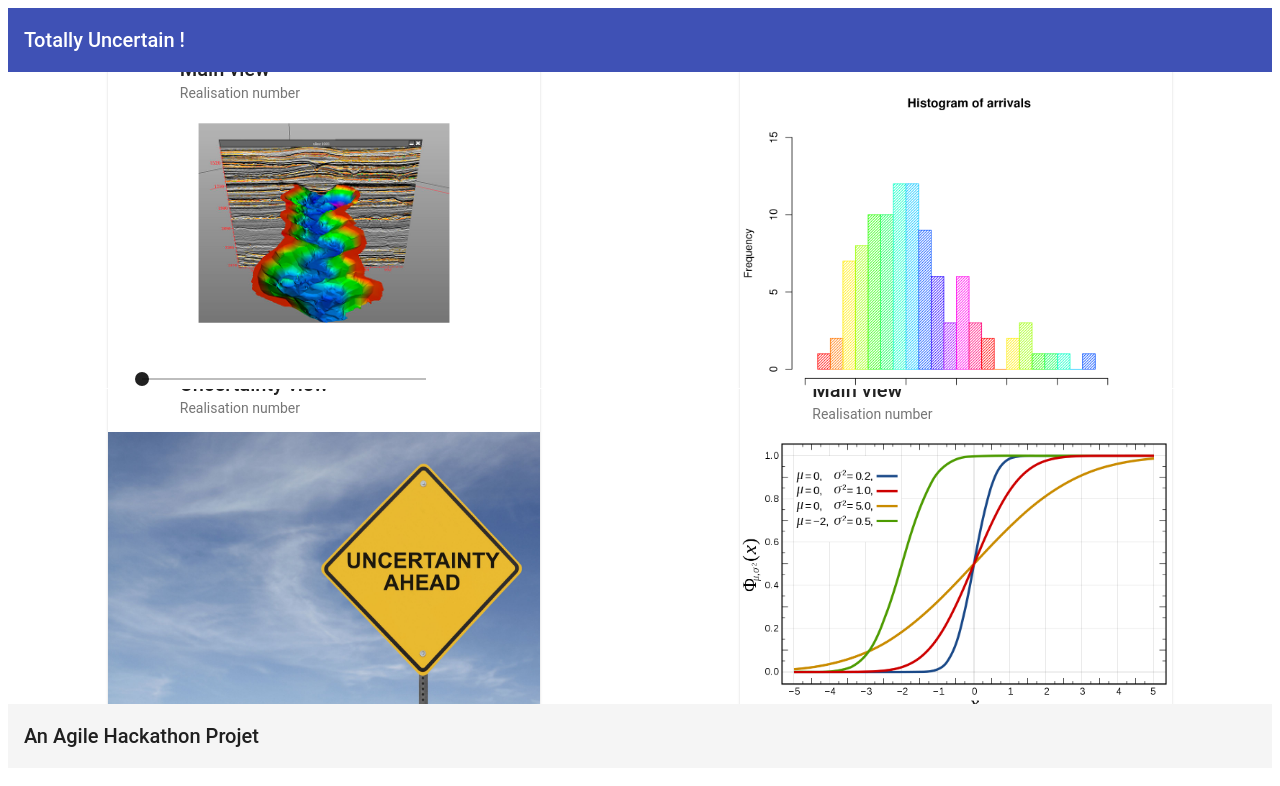
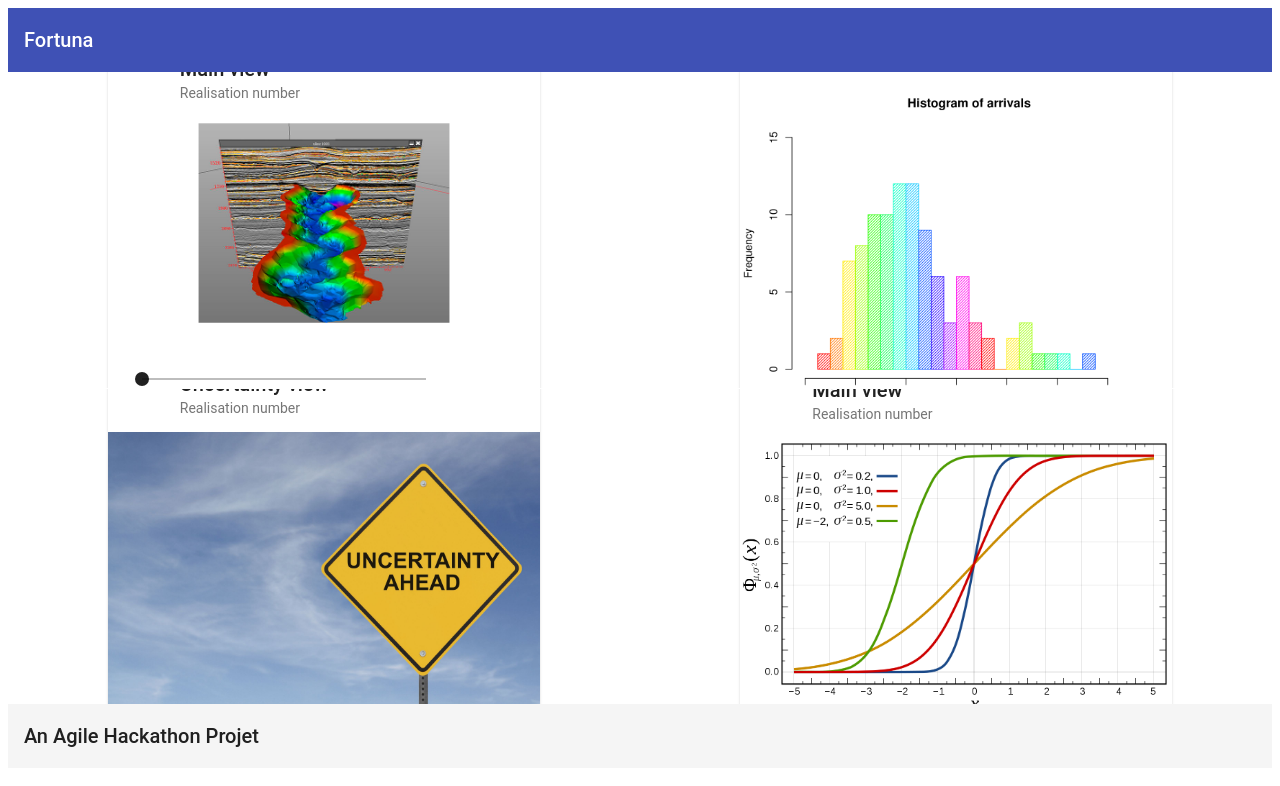
Before and after one commit to Zabamund/HackCPH18, an Angular app in the folder hack18grv/grv-app/: page / in a window 1280 px wide. Shown: the top 786 px of the page. Built offline with nearby package versions, Linux system fonts and the light colour scheme.

Commit message:
change team name

```diff
--- a/hack18grv/grv-app/src/app/header/header.component.html
+++ b/hack18grv/grv-app/src/app/header/header.component.html
@@ -1,5 +1,5 @@
 <mat-toolbar color="primary">
   <mat-toolbar-row>
-    <span>Totally Uncertain !</span>
+    <span>Fortuna</span>
   </mat-toolbar-row>
 </mat-toolbar>
```
